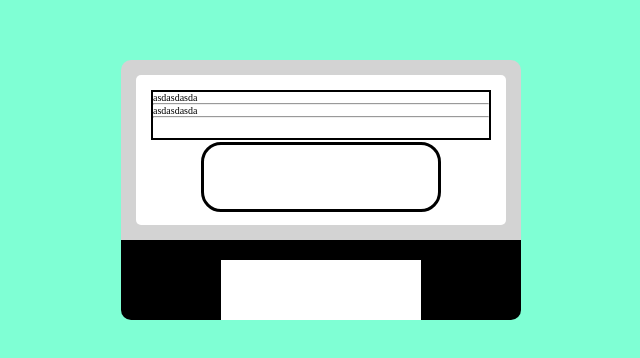
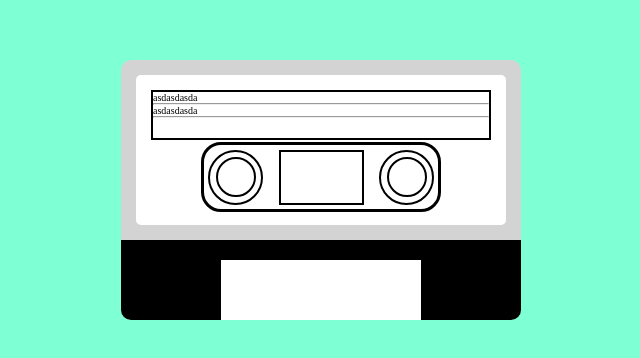
Before and after one commit to kenji1993/cassetteCSS, a plain HTML site: page index.html in a window 1280 px wide. Shown: the part 210-568 px from the top of the page, without its empty margins (319-959 px from the left). Drawn offline with Linux system fonts and the light colour scheme.

Commit message:
body reel elements

```diff
--- a/css/styles.css
+++ b/css/styles.css
@@ -41,6 +41,32 @@ main {
     border: 0.3rem solid #000;
     margin: 0 auto;
     border-radius: 2rem;
+    display: flex;
+    justify-content: space-between;
+    align-items: center;
+    padding: 0.4rem;
+}
+.circle1,
+.circle2 {
+    width: 5.5rem;
+    height: 5.5rem;
+    border: 0.2rem solid #000;
+    border-radius: 10rem;
+    display: flex;
+    justify-content: center;
+    align-items: center;
+}
+.square {
+    width: 8.5rem;
+    height: 5.5rem;
+    border: 0.2rem solid #000;
+}
+
+.circle-circle {
+    width: 4rem;
+    height: 4rem;
+    border: 0.2rem solid #000;
+    border-radius: 10rem;
 }
 .cassette-footer {
     width: 40rem;
--- a/index.html
+++ b/index.html
@@ -17,7 +17,15 @@
                         asdasdasda
                         <hr>
                     </div>
-                    <div class="cassette-main-body-reel"></div>
+                    <div class="cassette-main-body-reel">
+                        <div class="circle1">
+                            <div class="circle-circle"></div>
+                        </div>
+                        <div class="square"></div>
+                        <div class="circle2">
+                            <div class="circle-circle"></div>
+                        </div>
+                    </div>
                 </div>
             </div>
             <div class="cassette-footer">
```
